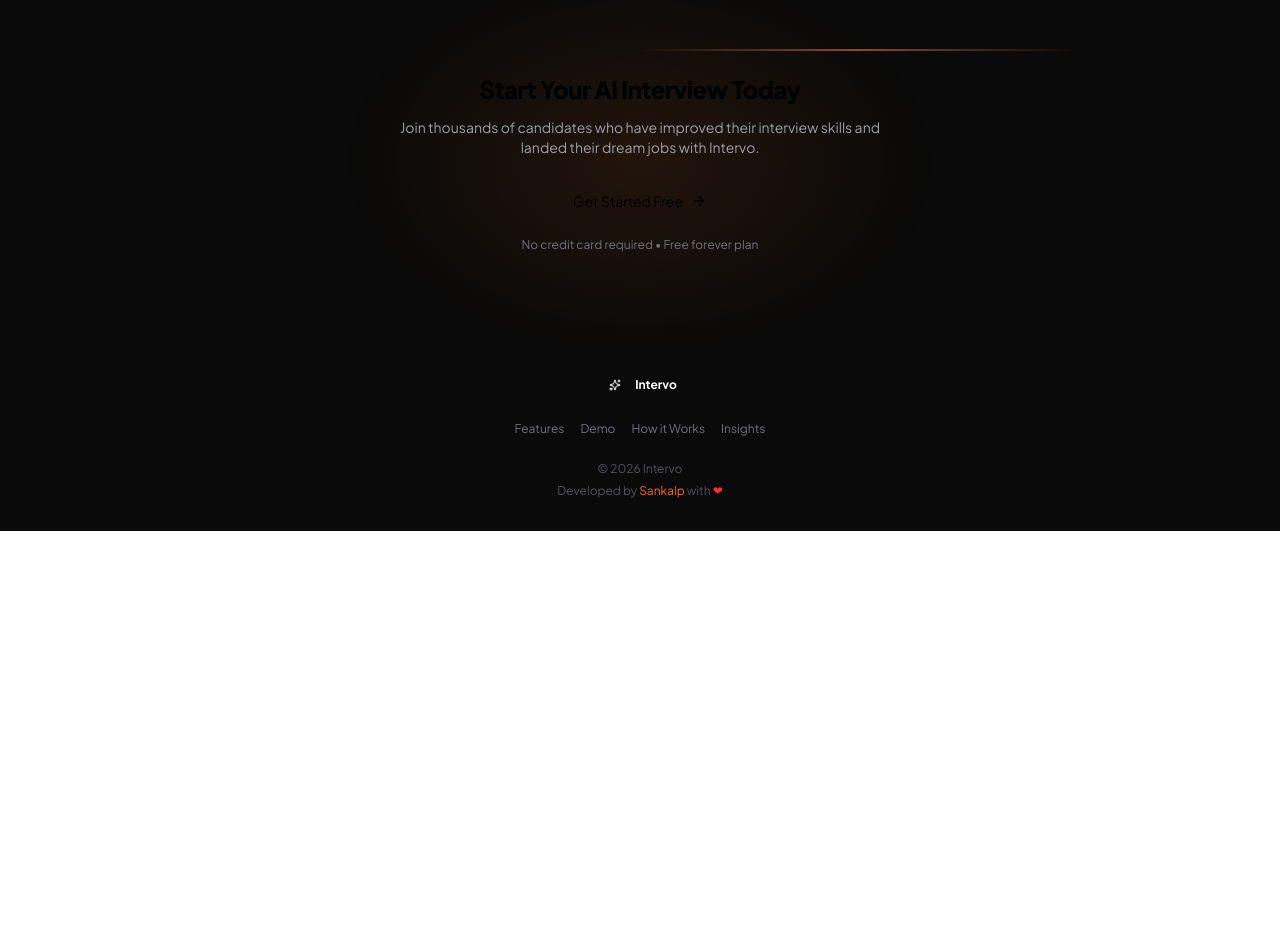
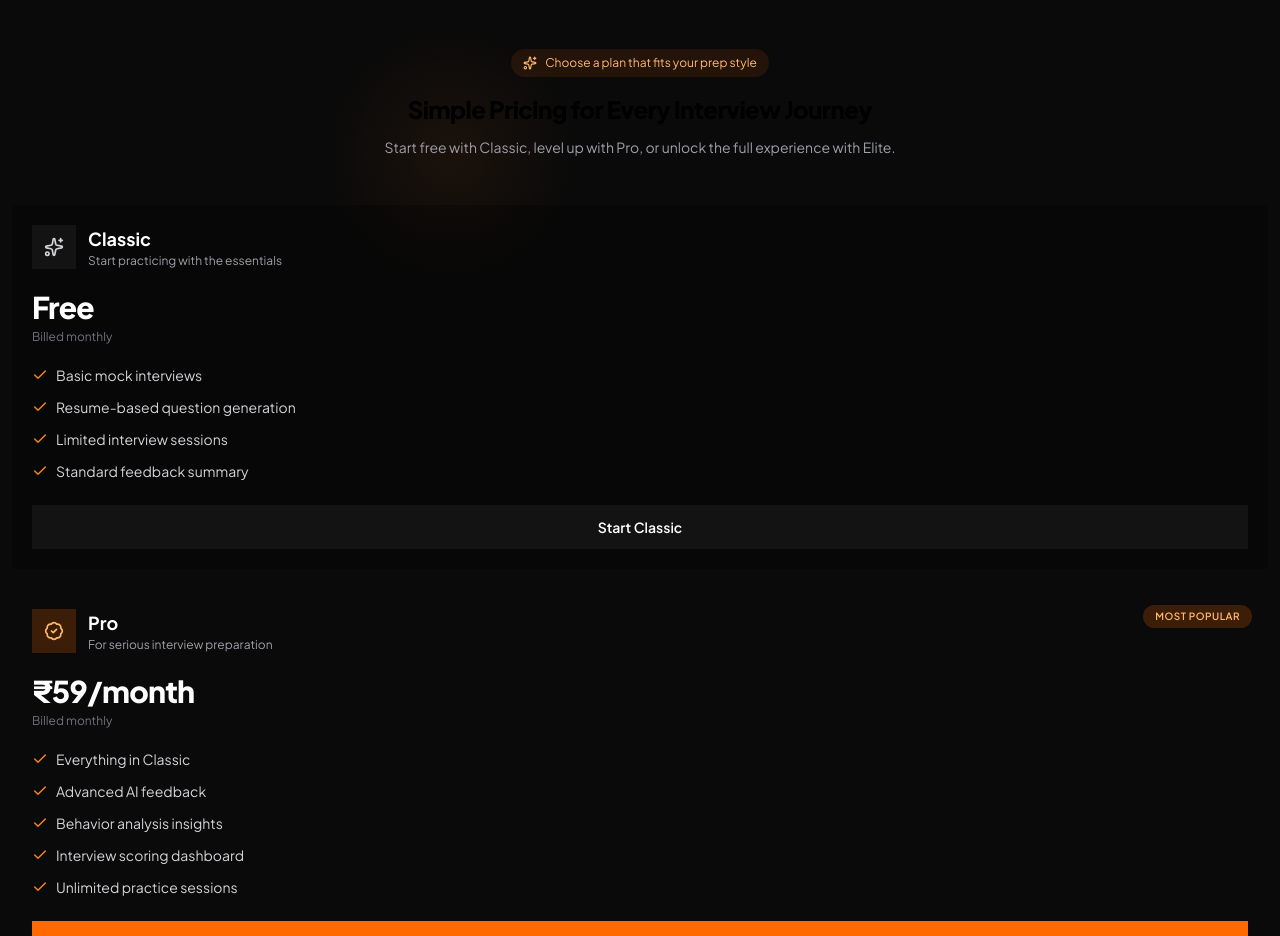
Before and after one commit to Arikalp/Agentic_Interviewer, a Next.js app: page / in a window 1280 px wide. Shown: the part 4160-5096 px from the top of the page. Before the commit the page ends 4691 px from the top, so only its background shows below. Built offline with nearby package versions, Linux system fonts and the light colour scheme; no server answers.

Commit message:
Landing page subs details added

```diff
--- a/app/page.tsx
+++ b/app/page.tsx
@@ -3,6 +3,7 @@
 import { useUser } from "@clerk/nextjs";
 import Navbar from "@/components/landing/Navbar";
 import HeroSection from "@/components/landing/HeroSection";
+import PricingSection from "@/components/landing/PricingSection";
 import FeaturesSection from "@/components/landing/FeaturesSection";
 import DemoSection from "@/components/landing/DemoSection";
 import HowItWorksSection from "@/components/landing/HowItWorksSection";
@@ -29,6 +30,7 @@
             <DemoSection />
             <HowItWorksSection />
             <InsightsSection />
+            <PricingSection />
             <CTASection />
           </>
         )}
--- /dev/null
+++ b/components/landing/PricingSection.tsx
@@ -0,0 +1,187 @@
+"use client";
+
+import { motion } from "framer-motion";
+import { Check, Sparkles, Crown, BadgeCheck } from "lucide-react";
+
+type PricingPlan = {
+  name: string;
+  price: string;
+  subtitle: string;
+  highlight?: boolean;
+  icon: typeof Sparkles;
+  features: string[];
+  cta: string;
+};
+
+const pricingPlans: PricingPlan[] = [
+  {
+    name: "Classic",
+    price: "Free",
+    subtitle: "Start practicing with the essentials",
+    icon: Sparkles,
+    features: [
+      "Basic mock interviews",
+      "Resume-based question generation",
+      "Limited interview sessions",
+      "Standard feedback summary",
+    ],
+    cta: "Start Classic",
+  },
+  {
+    name: "Pro",
+    price: "₹59/month",
+    subtitle: "For serious interview preparation",
+    highlight: true,
+    icon: BadgeCheck,
+    features: [
+      "Everything in Classic",
+      "Advanced AI feedback",
+      "Behavior analysis insights",
+      "Interview scoring dashboard",
+      "Unlimited practice sessions",
+    ],
+    cta: "Upgrade to Pro",
+  },
+  {
+    name: "Elite",
+    price: "₹99/month",
+    subtitle: "The full interview mastery suite",
+    icon: Crown,
+    features: [
+      "Everything in Pro",
+      "Priority AI evaluation",
+      "Deeper performance insights",
+      "Premium interview roadmap",
+      "Best for high-stakes job prep",
+    ],
+    cta: "Go Elite",
+  },
+];
+
+const containerVariants = {
+  hidden: {},
+  visible: {
+    transition: {
+      staggerChildren: 0.12,
+    },
+  },
+};
+
+const cardVariants = {
+  hidden: { opacity: 0, y: 30 },
+  visible: {
+    opacity: 1,
+    y: 0,
+    transition: { duration: 0.5 },
+  },
+};
+
+export default function PricingSection() {
+  return (
+    <section className="relative py-16 sm:py-20 md:py-24 overflow-x-hidden w-full">
+      <div className="pointer-events-none absolute inset-0">
+        <div
+          className="absolute left-1/4 top-10 h-[260px] w-[260px] rounded-full opacity-20"
+          style={{
+            background:
+              "radial-gradient(circle, rgba(249,115,22,0.35) 0%, transparent 70%)",
+          }}
+        />
+        <div
+          className="absolute bottom-0 right-0 h-[280px] w-[280px] rounded-full opacity-15"
+          style={{
+            background:
+              "radial-gradient(circle, rgba(251,191,36,0.35) 0%, transparent 70%)",
+          }}
+        />
+      </div>
+
+      <div className="relative mx-auto w-full max-w-7xl px-3 sm:px-4 md:px-6 lg:px-8">
+        <motion.div
+          initial={{ opacity: 0, y: 20 }}
+          whileInView={{ opacity: 1, y: 0 }}
+          viewport={{ once: true, margin: "-100px" }}
+          transition={{ duration: 0.6 }}
+          className="mb-12 sm:mb-14 md:mb-16 text-center"
+        >
+          <div className="mb-4 inline-flex items-center gap-2 rounded-full border border-orange-500/20 bg-orange-500/10 px-3 py-1.5 text-xs sm:text-sm text-orange-300">
+            <Sparkles className="h-3.5 w-3.5" />
+            Choose a plan that fits your prep style
+          </div>
+          <h2 className="mb-3 sm:mb-4 text-2xl sm:text-3xl md:text-4xl lg:text-5xl font-extrabold tracking-tight">
+            Simple Pricing for Every Interview Journey
+          </h2>
+          <p className="mx-auto max-w-2xl text-sm sm:text-base md:text-lg text-zinc-400">
+            Start free with Classic, level up with Pro, or unlock the full
+            experience with Elite.
+          </p>
+        </motion.div>
+
+        <motion.div
+          variants={containerVariants}
+          initial="hidden"
+          whileInView="visible"
+          viewport={{ once: true, margin: "-100px" }}
+          className="grid gap-5 lg:gap-6 grid-cols-1 md:grid-cols-3"
+        >
+          {pricingPlans.map((plan) => (
+            <motion.div
+              key={plan.name}
+              variants={cardVariants}
+              className={`relative overflow-hidden rounded-2xl border p-5 sm:p-6 md:p-7 ${
+                plan.highlight
+                  ? "border-orange-500/40 bg-gradient-to-b from-orange-500/15 to-black/40 shadow-[0_0_0_1px_rgba(249,115,22,0.2),0_20px_60px_rgba(249,115,22,0.15)]"
+                  : "border-zinc-800 bg-black/30"
+              }`}
+            >
+              {plan.highlight ? (
+                <div className="absolute right-4 top-4 rounded-full bg-orange-500/20 px-3 py-1 text-[10px] font-semibold uppercase tracking-wider text-orange-300">
+                  Most Popular
+                </div>
+              ) : null}
+
+              <div className="mb-5 flex items-center gap-3">
+                <div className={`flex h-11 w-11 items-center justify-center rounded-xl ${plan.highlight ? "bg-orange-500/20" : "bg-white/5"}`}>
+                  <plan.icon className={`h-5 w-5 ${plan.highlight ? "text-orange-300" : "text-zinc-300"}`} />
+                </div>
+                <div>
+                  <h3 className="text-lg sm:text-xl font-bold text-white">{plan.name}</h3>
+                  <p className="text-xs sm:text-sm text-zinc-400">{plan.subtitle}</p>
+                </div>
+              </div>
+
+              <div className="mb-5">
+                <p className="text-3xl sm:text-4xl font-extrabold tracking-tight text-white">
+                  {plan.price}
+                </p>
+                <p className="mt-1 text-xs sm:text-sm text-zinc-500">Billed monthly</p>
+              </div>
+
+              <ul className="space-y-3">
+                {plan.features.map((feature) => (
+                  <li key={feature} className="flex items-start gap-2 text-sm text-zinc-300">
+                    <Check className="mt-0.5 h-4 w-4 shrink-0 text-orange-400" />
+                    <span>{feature}</span>
+                  </li>
+                ))}
+              </ul>
+
+              <motion.a
+                href="/interview"
+                whileHover={{ scale: 1.02 }}
+                whileTap={{ scale: 0.98 }}
+                className={`mt-6 inline-flex w-full items-center justify-center rounded-xl px-4 py-3 text-sm font-semibold transition ${
+                  plan.highlight
+                    ? "bg-orange-500 text-white hover:bg-orange-400"
+                    : "bg-white/5 text-white hover:bg-white/10"
+                }`}
+              >
+                {plan.cta}
+              </motion.a>
+            </motion.div>
+          ))}
+        </motion.div>
+      </div>
+    </section>
+  );
+}
```
